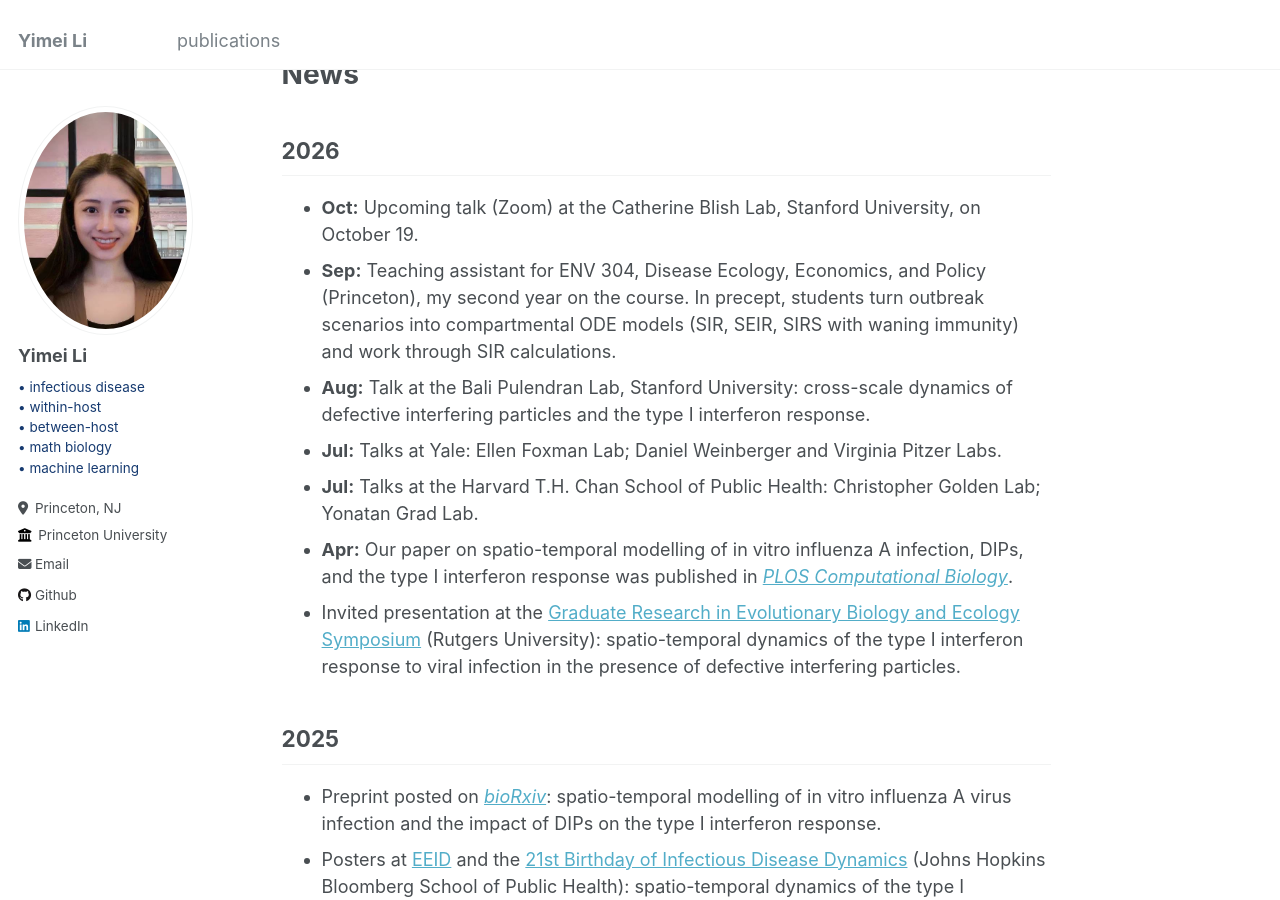
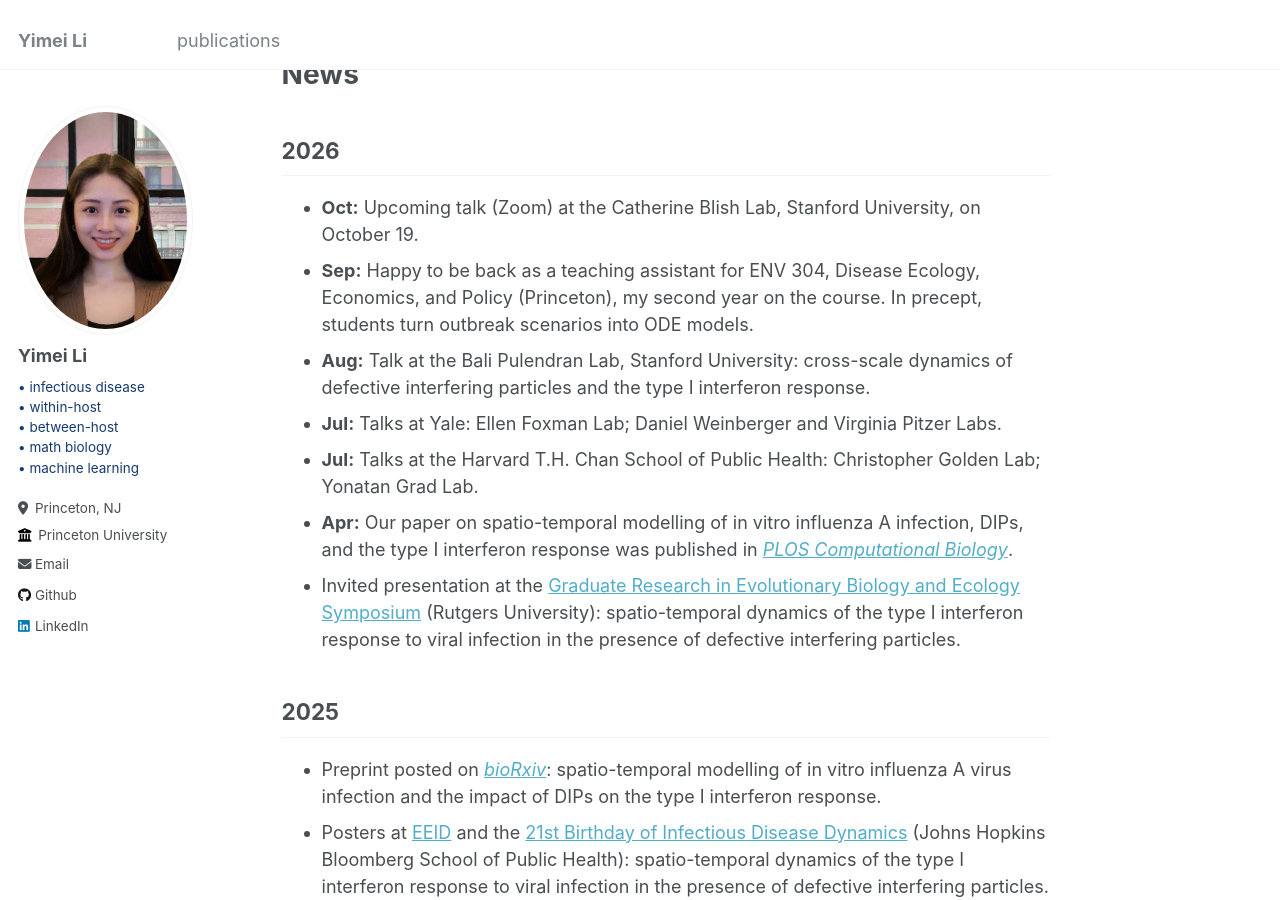
Before and after one commit to yimei-li/yimei-li.github.io, a Jekyll site: the page built from _pages/about.md, in a window 1280 px wide and 900 px high, scrolled down 931 px. Built offline with Jekyll 4.4.1, drawn with Linux system fonts in a browser that asks for light colours.

Commit message:
Shorten teaching news line
Co-Authored-By: Claude Opus 5.5 <noreply@anthropic.com>

```diff
--- a/_pages/about.md
+++ b/_pages/about.md
@@ -23,7 +23,7 @@ Before Princeton, I was a research assistant in the [Brook Lab](https://brooklab
 ## 2026
 
 - **Oct:** Upcoming talk (Zoom) at the Catherine Blish Lab, Stanford University, on October 19.
-- **Sep:** Teaching assistant for ENV 304, Disease Ecology, Economics, and Policy (Princeton), my second year on the course. In precept, students turn outbreak scenarios into compartmental ODE models (SIR, SEIR, SIRS with waning immunity) and work through SIR calculations.
+- **Sep:** Happy to be back as a teaching assistant for ENV 304, Disease Ecology, Economics, and Policy (Princeton), my second year on the course. In precept, students turn outbreak scenarios into ODE models.
 - **Aug:** Talk at the Bali Pulendran Lab, Stanford University: cross-scale dynamics of defective interfering particles and the type I interferon response.
 - **Jul:** Talks at Yale: Ellen Foxman Lab; Daniel Weinberger and Virginia Pitzer Labs.
 - **Jul:** Talks at the Harvard T.H. Chan School of Public Health: Christopher Golden Lab; Yonatan Grad Lab.
```
